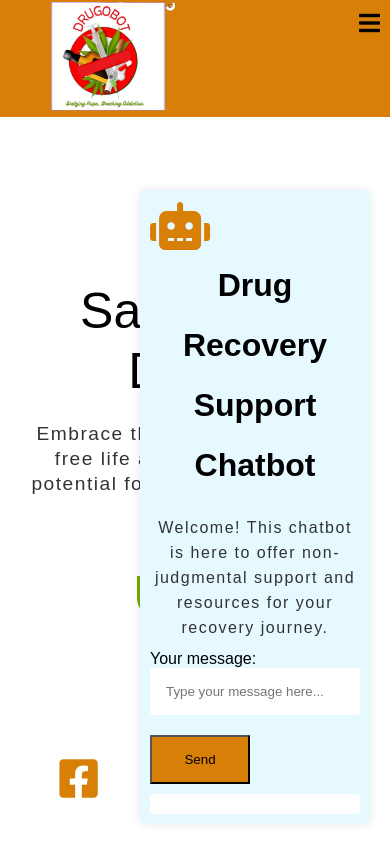
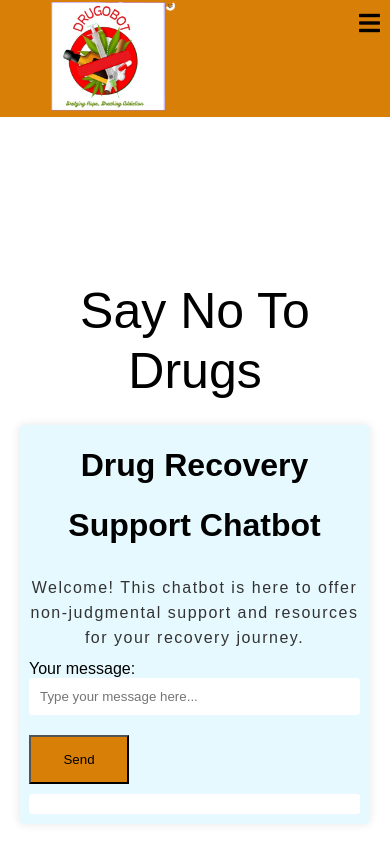
Before and after one commit to Awuor-Nancy/drugobot-company, a plain HTML site: page index.html in a window 390 px wide. Shown: the top 844 px of the page. Drawn offline with nearby package versions, Linux system fonts and the light colour scheme.

Commit message:
added chatbot and modified blog page buttons

```diff
--- a/style.css
+++ b/style.css
@@ -732,7 +732,6 @@ h2 {
   transition: color 0.2s ease-in-out;
 }
 
-/* Position the copyright text at the bottom */
 .copyright-text {
   bottom: 0;
   left: 0;
@@ -751,15 +750,28 @@ h2 {
   border-radius: 5px;
   padding: 10px;
   box-shadow: 0 0 10px rgba(0, 0, 0, 0.1);
-  width: 230px;
+  max-width: 100vw;
+  width: calc(100vw - 40px); /* Adjust based on desired margin */
+}
+
+@media only screen and (max-width: 768px) {
+  .chatbot-wrapper {
+    width: 90%; /* Adjust based on desired width on smaller screens */
+  }
 }
 
 /* Chatbot icon styles */
 .chatbot-icon {
   display: inline-block;
   margin-right: 10px;
-  font-size: 3.0em;
+  font-size: 2.0em; /* Adjust size for smaller screens */
   color: #d87f07;
+}
+
+@media only screen and (max-width: 480px) {
+  .chatbot-icon {
+    display: none; /* Optionally hide icon on very small screens */
+  }
 }
 
 /* Chatbot title styles */
@@ -773,7 +785,7 @@ h1 {
 /* Chatbot text styles */
 p {
   margin-bottom: 10px;
-  font-size: 0.8em;
+  font-size: 0.8em; /* Adjust size for smaller screens */
   color: #333;
 }
 
@@ -785,11 +797,11 @@ p {
 /* Message input styles */
 #chatbot-form input {
   width: 100%;
-  padding: 15px;
+  padding: 10px; /* Adjust padding for smaller screens */
   border: 1px solid #fff;
   border-radius: 3px;
   background-color: #fff;
-  color: #fff;
+  color: #000;
 }
 
 /* Chatbot response styles */
@@ -798,10 +810,9 @@ p {
   border-radius: 3px;
   background-color: #fff;
   font-family: sans-serif;
-  font-size: 0.9em;
+  font-size: 0.9em; /* Adjust size for smaller screens */
   color: #000;
 }
-
 /* blog content */
 h1 {
   text-align: center;
```
